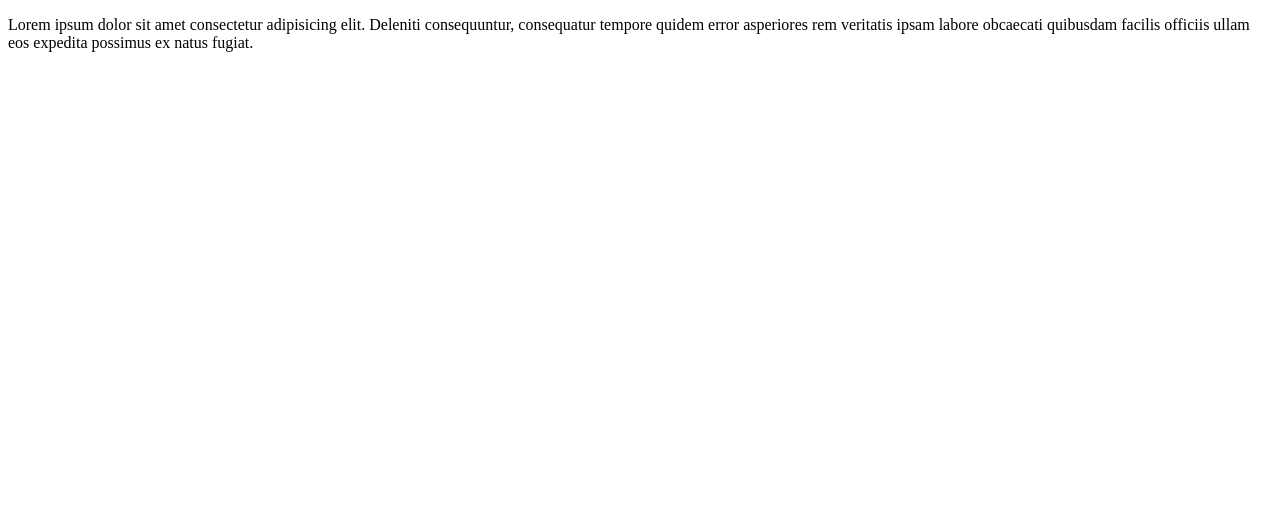
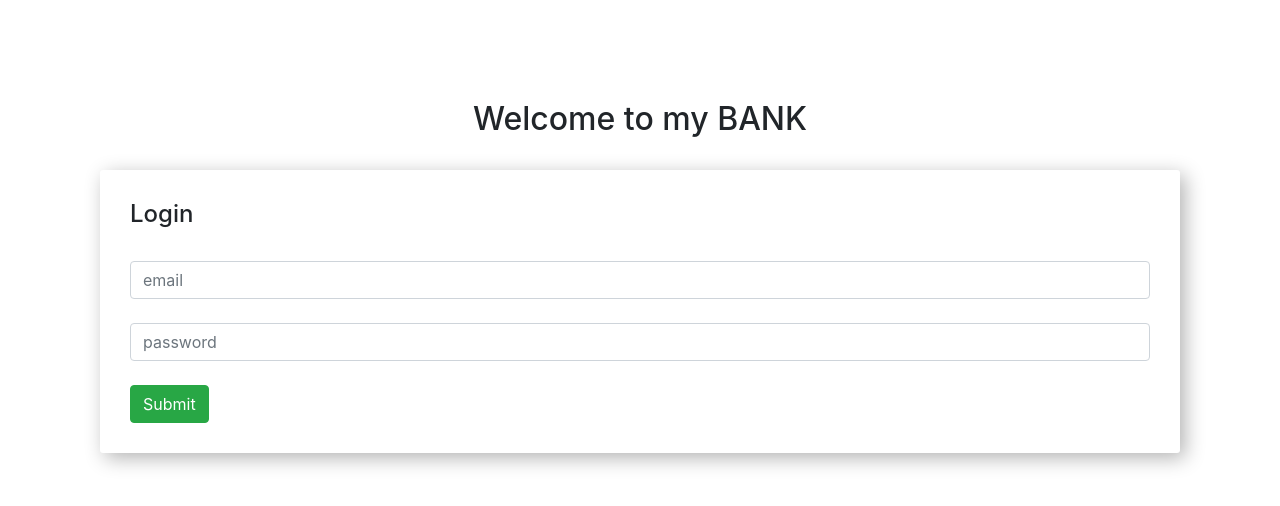
Before and after one commit to themasudrana-code/bank_website, a plain HTML site: page Bank_website/index.html in a window 1280 px wide. Drawn offline with nearby package versions, Linux system fonts and the light colour scheme.

Commit message:
done html

```diff
--- a/Bank_website/index.html
+++ b/Bank_website/index.html
@@ -3,9 +3,26 @@
 <head>
     <meta charset="UTF-8">
     <meta name="viewport" content="width=device-width, initial-scale=1.0">
-    <title>Document</title>
+    <!-- CSS only -->
+<link rel="stylesheet" href="https://stackpath.bootstrapcdn.com/bootstrap/4.5.0/css/bootstrap.min.css" integrity="sha384-9aIt2nRpC12Uk9gS9baDl411NQApFmC26EwAOH8WgZl5MYYxFfc+NcPb1dKGj7Sk" crossorigin="anonymous">
+<link rel="stylesheet" href="style.css">
+    <title>Bank_website</title>
 </head>
 <body>
-    <p>Lorem ipsum dolor sit amet consectetur adipisicing elit. Deleniti consequuntur, consequatur tempore quidem error asperiores rem veritatis ipsam labore obcaecati quibusdam facilis officiis ullam eos expedita possimus ex natus fugiat.</p>
+
+
+    <div id="login-area">
+        <h2 class="text-center">Welcome to my BANK</h2><br>
+        <div class="submit-area">
+            <h4>Login</h4><br>
+            <input type="text" name="" id="" class="form-control" placeholder="email"><br>
+            <input type="password" placeholder="password" class="form-control" name="" id=""><br>
+            <button class="btn btn-success">Submit</button>
+        </div>
+    </div>
+    <!-- JS, Popper.js, and jQuery -->
+<script src="https://code.jquery.com/jquery-3.5.1.slim.min.js" integrity="sha384-DfXdz2htPH0lsSSs5nCTpuj/zy4C+OGpamoFVy38MVBnE+IbbVYUew+OrCXaRkfj" crossorigin="anonymous"></script>
+<script src="https://cdn.jsdelivr.net/npm/popper.js@1.16.0/dist/umd/popper.min.js" integrity="sha384-Q6E9RHvbIyZFJoft+2mJbHaEWldlvI9IOYy5n3zV9zzTtmI3UksdQRVvoxMfooAo" crossorigin="anonymous"></script>
+<script src="https://stackpath.bootstrapcdn.com/bootstrap/4.5.0/js/bootstrap.min.js" integrity="sha384-OgVRvuATP1z7JjHLkuOU7Xw704+h835Lr+6QL9UvYjZE3Ipu6Tp75j7Bh/kR0JKI" crossorigin="anonymous"></script>
 </body>
 </html>
--- /dev/null
+++ b/Bank_website/style.css
@@ -0,0 +1,8 @@
+body{
+    padding: 100px;
+}
+.submit-area{
+    padding: 30px;
+    box-shadow: 5px 5px 20px rgba(0, 0, 0, .3);
+    border-radius: 3px;
+}
```
